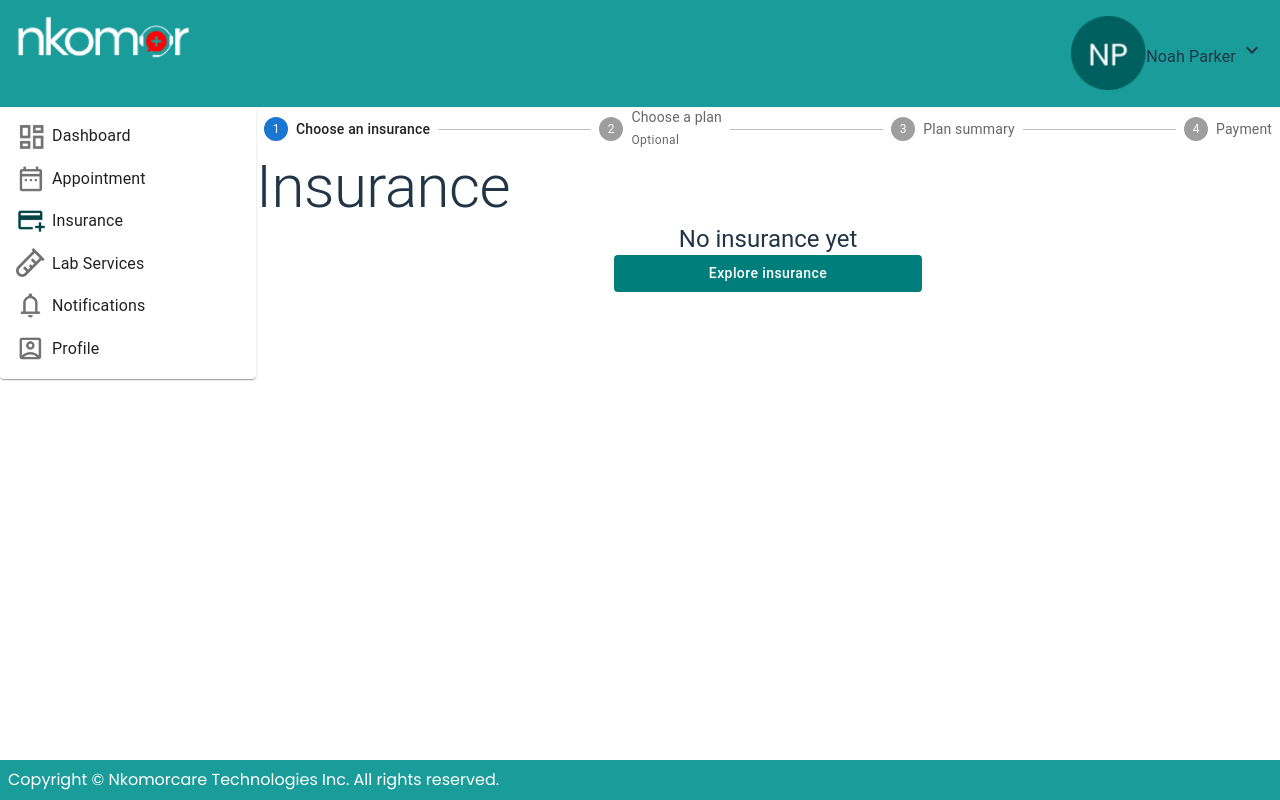
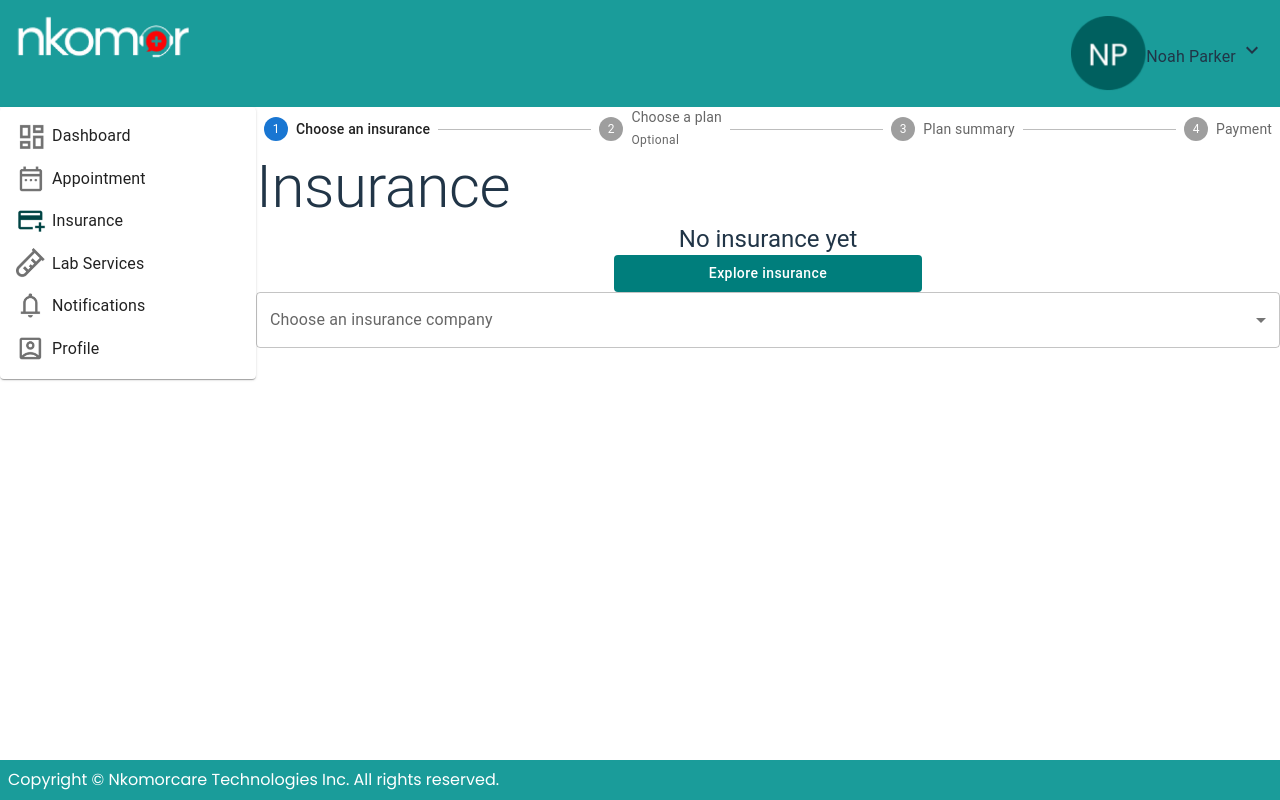
Before and after one commit to KMace/nkomor-health-frontend, a React (Vite) app in the folder vite-project/: page / in a window 1280 px wide. Built offline with nearby package versions, Linux system fonts and the light colour scheme.

Commit message:
Insurance dropdown

```diff
--- a/vite-project/src/Insurance/index.tsx
+++ b/vite-project/src/Insurance/index.tsx
@@ -1,5 +1,6 @@
 import { Box, Button, Typography } from "@mui/material";
 import InsuranceStepper from "../InsuranceStepper";
+import InsuranceDropdown from "../InsuranceDropdown";
 
 function Insurance() {
   return (
@@ -11,6 +12,7 @@ function Insurance() {
           <Typography variant='h5'>No insurance yet</Typography>
           <Button sx={{'color':'white', 'backgroundColor':'#007E7C', 'textTransform': 'none', width:'100%', 'maxWidth':'30%'}}>Explore insurance</Button>
         </Box>
+        <InsuranceDropdown />
       </Box>
     </>
   )
--- /dev/null
+++ b/vite-project/src/InsuranceDropdown/index.tsx
@@ -0,0 +1,36 @@
+import { Box, FormControl, InputLabel, ListSubheader, MenuItem, Select, SelectChangeEvent, Typography } from "@mui/material";
+import { useState } from "react";
+
+function InsuranceDropdown() {
+  const [age, setAge] = useState('');
+
+  const handleChange = (event: SelectChangeEvent) => {
+    setAge(event.target.value as string);
+  };
+
+  return (
+    <FormControl fullWidth>
+      <InputLabel id="choose-insurance-company-id">Choose an insurance company</InputLabel>
+      <Select
+        labelId="choose-insurance-company-label"
+        id="choose-insurance-company-select"
+        value={age}
+        label="Choose an insurance company"
+        onChange={handleChange}
+      >
+        <ListSubheader>Popular carriers</ListSubheader>
+        <MenuItem value={1}>BIMA</MenuItem>
+        <MenuItem value={2}>Hollard</MenuItem>
+        <ListSubheader>All carriers</ListSubheader>
+        <MenuItem value={3}>AAA</MenuItem>
+        <MenuItem value={3}>ABBBB</MenuItem>
+        <MenuItem value={3}>ACCCC</MenuItem>
+        <MenuItem value={3}>ADDD</MenuItem>
+        <MenuItem value={3}>AEEE</MenuItem>
+        <MenuItem value={3}>AEEE</MenuItem>
+      </Select>
+    </FormControl>
+  )
+}
+
+export default InsuranceDropdown;
```
